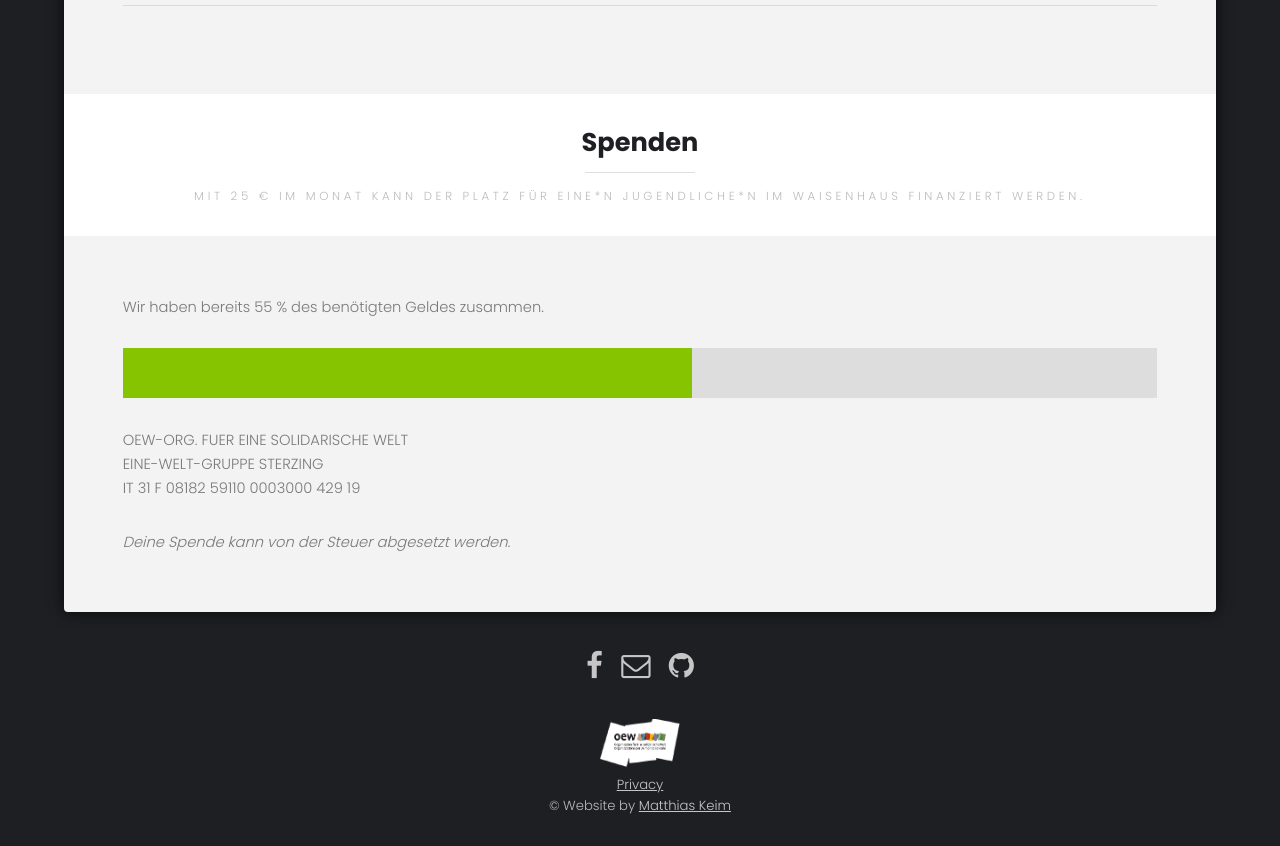
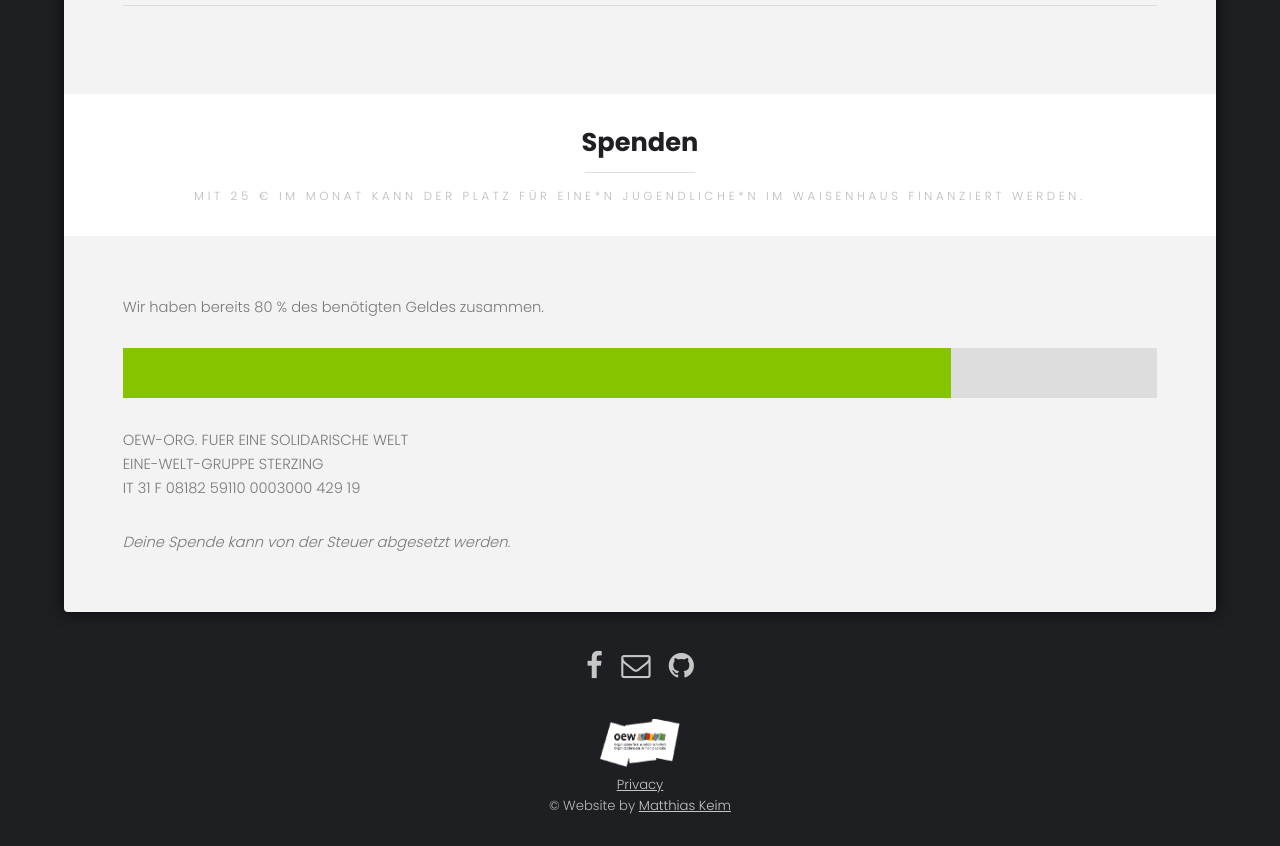
Before and after one commit to mrxder/WebsiteMalaika, a Jekyll site: the page built from index.html, in a window 1280 px wide and 900 px high, scrolled down 2864 px, cut to the strip 54-900 px from the top of the window. Built offline with Jekyll 4.4.1, drawn with Linux system fonts in a browser that asks for light colours.

Commit message:
increased to 80%

```diff
--- a/_data/text.yml
+++ b/_data/text.yml
@@ -6,7 +6,7 @@ de:
     h1news : News
     h1donate: Spenden
     h2donate: Mit 25 € im Monat kann der Platz für eine*n Jugendliche*n im Waisenhaus finanziert werden.
-    beforeProgressBar: "Wir haben bereits 55 % des benötigten Geldes zusammen."
+    beforeProgressBar: "Wir haben bereits 80 % des benötigten Geldes zusammen."
     bankDetails: "OEW-ORG. FUER EINE SOLIDARISCHE WELT<br>
                   EINE-WELT-GRUPPE STERZING<br>
                   IT 31 F 08182 59110 0003000 429 19"
@@ -66,7 +66,7 @@ it:
     h1news : News
     h1donate: Donazioni
     h2donate: Il posto per un adolescente costa 25 € al mese.
-    beforeProgressBar: "Abbiamo giá 55 % del importo finale."
+    beforeProgressBar: "Abbiamo giá 80 % del importo finale."
     bankDetails: "OEW-ORG. FUER EINE SOLIDARISCHE WELT<br>
                   EINE-WELT-GRUPPE STERZING<br>
                   IT 31 F 08182 59110 0003000 429 19"
@@ -127,7 +127,7 @@ en:
     h1news : News
     h1donate: Donations
     h2donate: By donating 25 € per month you can pay for the costs of one adolescent person living in the orphanage.
-    beforeProgressBar: "We have already collected 55% of the money needed."
+    beforeProgressBar: "We have already collected 80% of the money needed."
     bankDetails: "OEW-ORG. FUER EINE SOLIDARISCHE WELT<br>
                   EINE-WELT-GRUPPE STERZING<br>
                   IT 31 F 08182 59110 0003000 429 19"
--- a/index.html
+++ b/index.html
@@ -58,7 +58,7 @@ lang: de
                 <div class="content">
 
                     <p>{{text.beforeProgressBar}}</p>
-                    <div class="progress-wrap progress" data-progress-percent="55">
+                    <div class="progress-wrap progress" data-progress-percent="80">
                         <div class="progress-bar progress"></div>
                     </div>
 
--- a/indexEN.html
+++ b/indexEN.html
@@ -39,7 +39,7 @@ lang: en
                 <div class="content">
 
                     <p>{{text.beforeProgressBar}}</p>
-                    <div class="progress-wrap progress" data-progress-percent="55">
+                    <div class="progress-wrap progress" data-progress-percent="80">
                         <div class="progress-bar progress"></div>
                     </div>
 
--- a/indexIT.html
+++ b/indexIT.html
@@ -39,7 +39,7 @@ lang: it
                 <div class="content">
 
                     <p>{{text.beforeProgressBar}}</p>
-                    <div class="progress-wrap progress" data-progress-percent="55">
+                    <div class="progress-wrap progress" data-progress-percent="80">
                         <div class="progress-bar progress"></div>
                     </div>
 
```
